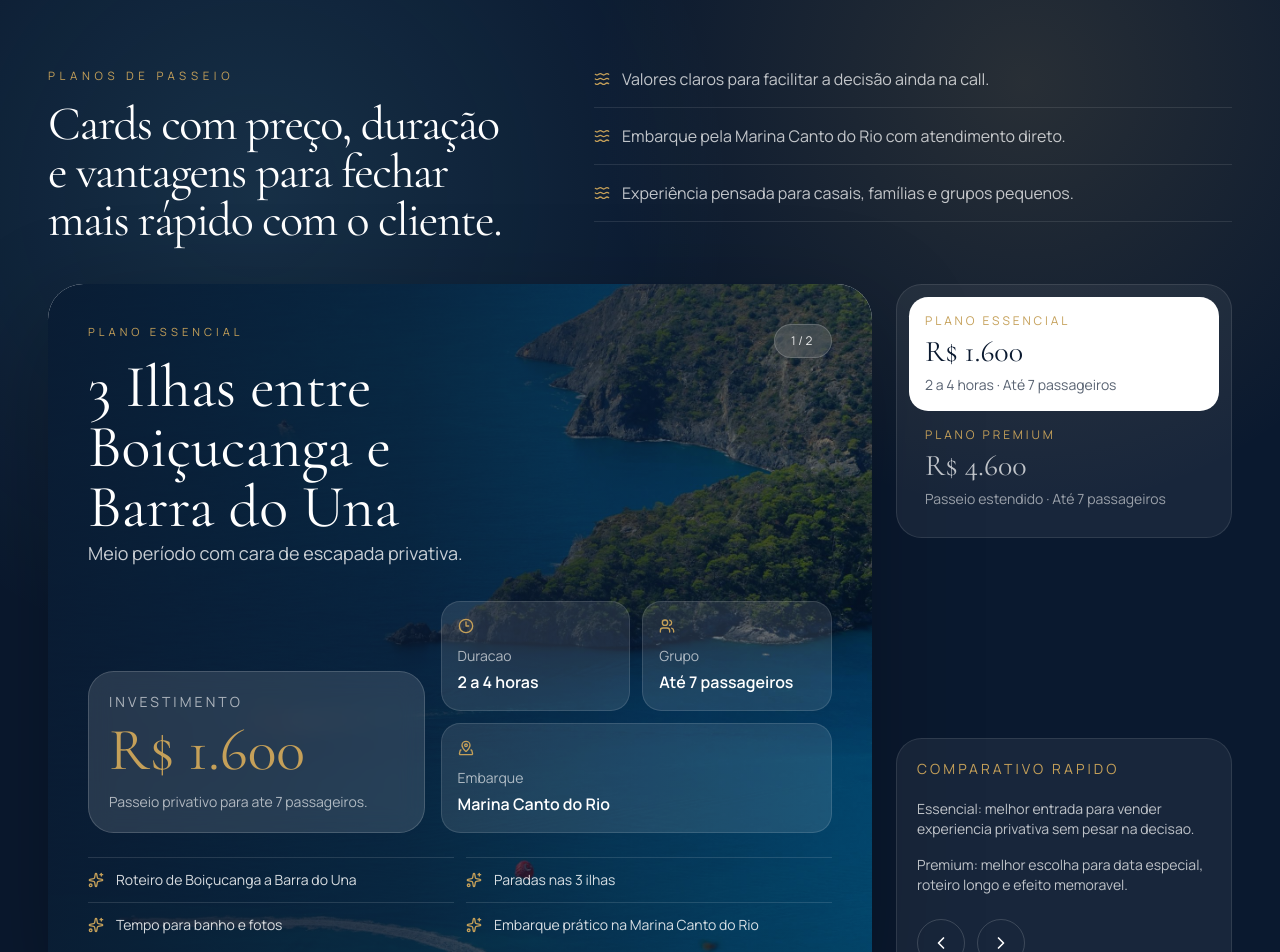
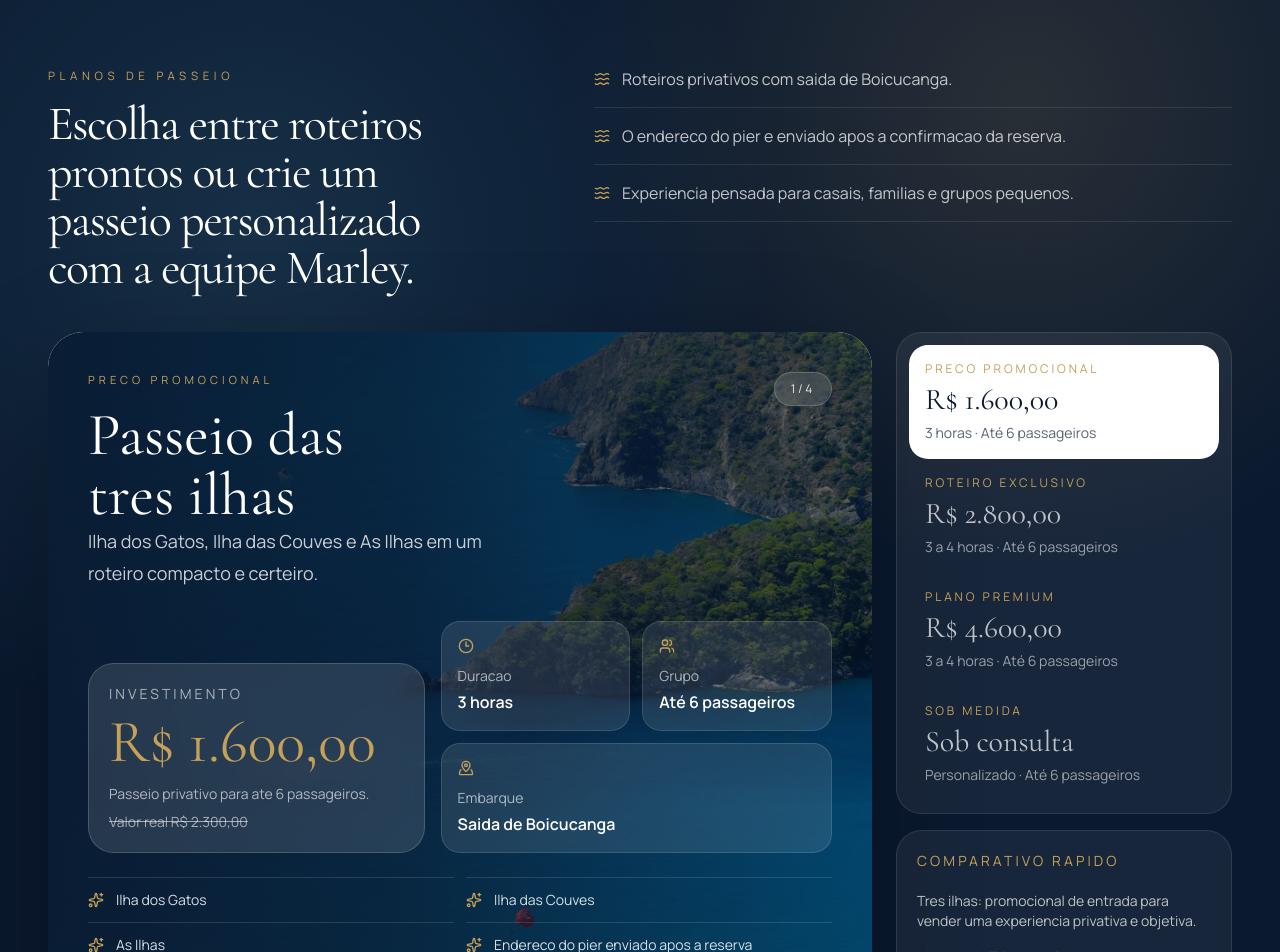
Before and after one commit to AGENCIAVCD/Marley-Aluguel-lancha, a Next.js app: page / in a window 1280 px wide. Shown: the part 1660-2612 px from the top of the page. Built offline with nearby package versions, Linux system fonts and the light colour scheme.

Commit message:
Apply client route and booking corrections

```diff
--- a/app/page.tsx
+++ b/app/page.tsx
@@ -25,7 +25,7 @@ declare global {
   }
 }
 
-const whatsappNumber = process.env.NEXT_PUBLIC_WHATSAPP_NUMBER ?? "";
+const whatsappNumber = process.env.NEXT_PUBLIC_WHATSAPP_NUMBER ?? "5511956773322";
 
 const experienceCards = [
   {
@@ -34,8 +34,8 @@ const experienceCards = [
     image: "/pexels/coast-emerald.jpg",
   },
   {
-    title: "Conforto premium",
-    copy: "Ventura 230 com acabamento impecável, embarque privativo e atmosfera criada para relaxar com exclusividade.",
+    title: "Conforto a bordo",
+    copy: "Ventura 23 pes com embarque privativo e atmosfera criada para relaxar com exclusividade.",
     image: "/pexels/boats-aerial.jpg",
   },
   {
@@ -47,18 +47,19 @@ const experienceCards = [
 
 const plans = [
   {
-    id: "essencial",
-    label: "Plano Essencial",
-    title: "3 Ilhas entre Boiçucanga e Barra do Una",
-    price: "R$ 1.600",
-    duration: "2 a 4 horas",
-    capacity: "Até 7 passageiros",
-    embark: "Marina Canto do Rio",
-    tagline: "Meio período com cara de escapada privativa.",
-    idealFor: "Perfeito para casal, família pequena ou grupo que quer mar bonito sem comprometer o dia inteiro.",
+    id: "tres-ilhas",
+    label: "Preco promocional",
+    title: "Passeio das tres ilhas",
+    price: "R$ 1.600,00",
+    originalPrice: "R$ 2.300,00",
+    duration: "3 horas",
+    capacity: "Até 6 passageiros",
+    embark: "Saida de Boicucanga",
+    tagline: "Ilha dos Gatos, Ilha das Couves e As Ilhas em um roteiro compacto e certeiro.",
+    idealFor: "Perfeito para casal, familia pequena ou grupo que quer mar bonito, banho e fotos sem comprometer o dia inteiro.",
     summary:
-      "Passeio privativo ideal para quem quer curtir o mar com praticidade, visual bonito e tempo para banho nas 3 ilhas.",
-    benefits: ["Roteiro de Boiçucanga a Barra do Una", "Paradas nas 3 ilhas", "Tempo para banho e fotos", "Embarque prático na Marina Canto do Rio"],
+      "Passeio privativo ideal para quem quer curtir tres paradas classicas com praticidade, visual bonito e tempo para banho.",
+    benefits: ["Ilha dos Gatos", "Ilha das Couves", "As Ilhas", "Endereco do pier enviado apos a reserva"],
     secretTitle: "O melhor custo por memoria",
     secretCopy:
       "Esse plano funciona muito bem para quem quer sentir que fez algo especial sem transformar o passeio em uma grande producao.",
@@ -66,30 +67,71 @@ const plans = [
     image: "/pexels/boats-aerial.jpg",
   },
   {
-    id: "premium",
+    id: "montao-do-trigo",
+    label: "Roteiro exclusivo",
+    title: "Ilha Montao do Trigo",
+    price: "R$ 2.800,00",
+    originalPrice: null,
+    duration: "3 a 4 horas",
+    capacity: "Até 6 passageiros",
+    embark: "Saida de Boicucanga",
+    tagline: "Um passeio para quem quer ir alem do obvio e conhecer um visual marcante do litoral.",
+    idealFor: "Ideal para quem ja conhece os roteiros mais basicos e quer uma navegacao com cara de descoberta.",
+    summary:
+      "Roteiro privativo ate a Ilha Montao do Trigo, com navegacao cenica, pausa para contemplar e tempo para aproveitar o mar.",
+    benefits: ["Ilha Montao do Trigo", "Roteiro menos comum", "Navegacao de 3 a 4 horas", "Endereco do pier enviado apos a reserva"],
+    secretTitle: "A escolha de quem quer novidade",
+    secretCopy:
+      "Montao do Trigo tem apelo de descoberta. E o roteiro certo para vender exclusividade sem depender de um passeio muito longo.",
+    secretBullets: ["Menos previsivel", "Mais sensacao de roteiro especial", "Boa duracao para aproveitar sem pressa"],
+    image: "/pexels/coast-emerald.jpg",
+  },
+  {
+    id: "ilhabela",
     label: "Plano Premium",
     title: "Ilhabela com chance de avistamento de baleias",
-    price: "R$ 4.600",
-    duration: "Passeio estendido",
-    capacity: "Até 7 passageiros",
-    embark: "Marina Canto do Rio",
-    tagline: "A rota aspiracional para quem quer viver o dia inteiro no mar.",
+    price: "R$ 4.600,00",
+    originalPrice: null,
+    duration: "3 a 4 horas",
+    capacity: "Até 6 passageiros",
+    embark: "Saida de Boicucanga",
+    tagline: "Ilhabela em meio periodo, com possibilidade de avistamento de baleias na temporada.",
     idealFor: "Ideal para clientes que querem impressionar convidados, celebrar uma data ou transformar o passeio no evento principal.",
     summary:
-      "Experiência mais exclusiva para quem quer navegar até Ilhabela e aproveitar um roteiro mais longo, com possibilidade de avistar baleias na temporada.",
-    benefits: ["Navegação até Ilhabela", "Possibilidade de avistamento de baleia", "Experiência privativa de dia inteiro", "Roteiro mais completo e exclusivo"],
+      "Experiencia mais exclusiva para quem quer navegar ate Ilhabela e aproveitar um roteiro de 3 a 4 horas com possibilidade de avistar baleias.",
+    benefits: ["Navegacao ate Ilhabela", "Possibilidade de avistamento de baleias", "Duracao de 3 a 4 horas", "Endereco do pier enviado apos a reserva"],
     secretTitle: "O plano que vira historia",
     secretCopy:
       "Aqui o valor nao esta so na distancia. Esta na chance de viver um dia raro, com Ilhabela no roteiro e natureza fazendo parte da surpresa.",
     secretBullets: ["Mais tempo a bordo", "Mais impacto para datas especiais", "Mais chance de uma experiencia realmente incomum"],
     image: "/pexels/hero-sao-sebastiao.jpg",
   },
+  {
+    id: "personalizado",
+    label: "Sob medida",
+    title: "Passeio personalizado",
+    price: "Sob consulta",
+    originalPrice: null,
+    duration: "Personalizado",
+    capacity: "Até 6 passageiros",
+    embark: "Saida de Boicucanga",
+    tagline: "Quer conhecer outras praias e ilhas? A equipe monta o roteiro com voce.",
+    idealFor: "Perfeito para quem tem uma praia em mente, quer ajustar tempo de navegacao ou precisa de uma experiencia sob medida.",
+    summary:
+      "Converse com nossa equipe para criar um roteiro personalizado por praias, ilhas e paradas que facam sentido para o seu grupo.",
+    benefits: ["Roteiro criado com a equipe", "Praias e ilhas sob consulta", "Duracao combinada antes da reserva", "Endereco do pier enviado apos a reserva"],
+    secretTitle: "A rota que nasce da conversa",
+    secretCopy:
+      "Esse plano e para transformar uma ideia em passeio. Em vez de encaixar o cliente em uma rota pronta, a Marley desenha a experiencia com ele.",
+    secretBullets: ["Mais flexibilidade", "Mais aderencia ao perfil do grupo", "Boa opcao para pedidos especiais"],
+    image: "/pexels/turquoise-boats.jpg",
+  },
 ];
 
 const highlights = [
-  "Valores claros para facilitar a decisão ainda na call.",
-  "Embarque pela Marina Canto do Rio com atendimento direto.",
-  "Experiência pensada para casais, famílias e grupos pequenos.",
+  "Roteiros privativos com saida de Boicucanga.",
+  "O endereco do pier e enviado apos a confirmacao da reserva.",
+  "Experiencia pensada para casais, familias e grupos pequenos.",
 ];
 
 const primaryInteractiveClassName =
@@ -118,23 +160,14 @@ function fadeUp(delay = 0) {
 }
 
 function buildWhatsappHref(people: string, date: string, itinerary: string) {
-  const itineraryLabel = plans.find((item) => item.id === itinerary)?.label ?? "Plano personalizado";
+  void people;
+  void date;
+  void itinerary;
 
-  const text = [
-    "Oi, quero reservar um passeio de lancha com a Marley.",
-    `Pessoas: ${people || "a definir"}.`,
-    `Data desejada: ${date || "a definir"}.`,
-    `Interesse: ${itineraryLabel}.`,
-  ].join(" ");
-
-  const base = whatsappNumber
-    ? `https://wa.me/${whatsappNumber}`
-    : "https://api.whatsapp.com/send";
-
-  return `${base}?text=${encodeURIComponent(text)}`;
+  return `https://wa.me/${whatsappNumber}`;
 }
 
-const clientFacts = ["São Sebastião", "Marina Canto do Rio", "Até 7 passageiros"];
+const clientFacts = ["São Sebastião", "Saida de Boicucanga", "Até 6 passageiros"];
 
 export default function Home() {
   const shouldReduceMotion = useReducedMotion();
@@ -206,7 +239,7 @@ export default function Home() {
               <div className="flex min-w-0 items-center gap-3">
                 <span className="relative flex h-11 w-11 shrink-0 items-center justify-center overflow-hidden rounded-full bg-white/92 p-1 shadow-[0_10px_30px_rgba(0,0,0,0.18)] ring-1 ring-white/30">
                   <Image
-                    src="/images/sea-view.png"
+                    src="/images/logo-marley.png"
                     alt="Logo Marley Experiências no Mar"
                     width={56}
                     height={56}
@@ -268,8 +301,8 @@ export default function Home() {
                   {...fadeUp(0.16)}
                   className="mt-7 max-w-xl pl-1 text-base leading-8 text-white/78 sm:text-[1.08rem]"
                 >
-                  Passeios privativos de lancha com conforto e segurança, com embarque na Marina Canto do
-                  Rio e roteiros exclusivos pelo litoral norte.
+                  Passeios privativos de lancha com conforto e segurança, com saida de Boicucanga e
+                  endereco do pier enviado apos a confirmacao da reserva.
                 </motion.p>
 
                 <motion.div
@@ -342,9 +375,6 @@ export default function Home() {
                       </option>
                       <option value="6" className="text-[var(--color-navy)]">
                         6 pessoas
-                      </option>
-                      <option value="7" className="text-[var(--color-navy)]">
-                        7 pessoas
                       </option>
                     </select>
                   </label>
@@ -444,7 +474,7 @@ export default function Home() {
                 Planos de passeio
               </p>
               <h2 className="mt-4 text-balance font-display text-4xl leading-none tracking-[-0.03em] sm:text-5xl">
-                Cards com preço, duração e vantagens para fechar mais rápido com o cliente.
+                Escolha entre roteiros prontos ou crie um passeio personalizado com a equipe Marley.
               </h2>
             </div>
             <div className="space-y-4 text-white/74">
@@ -494,7 +524,7 @@ export default function Home() {
                         </h3>
                       </div>
                       <div className="rounded-full border border-white/18 bg-white/12 px-4 py-2 text-xs uppercase tracking-[0.22em] text-white/86 backdrop-blur-md">
-                        {activePlanIndex + 1}/2
+                        {activePlanIndex + 1}/{plans.length}
                       </div>
                     </div>
 
@@ -506,7 +536,10 @@ export default function Home() {
                           <p className="mt-2 font-display text-6xl leading-none text-[var(--color-sand)]">
                             {selectedPlan.price}
                           </p>
-                          <p className="mt-3 text-sm text-white/64">Passeio privativo para ate 7 passageiros.</p>
+                          <p className="mt-3 text-sm text-white/64">Passeio privativo para ate 6 passageiros.</p>
+                          {selectedPlan.originalPrice ? (
+                            <p className="mt-2 text-sm text-white/58 line-through">Valor real {selectedPlan.originalPrice}</p>
+                          ) : null}
                         </div>
 
                         <div className="grid gap-3">
@@ -670,8 +703,10 @@ export default function Home() {
               <div className="rounded-[1.6rem] border border-white/10 bg-white/6 p-5 text-white">
                 <p className="text-sm uppercase tracking-[0.22em] text-[var(--color-sand)]">Comparativo rapido</p>
                 <div className="mt-5 space-y-4 text-sm text-white/72">
-                  <p>Essencial: melhor entrada para vender experiencia privativa sem pesar na decisao.</p>
-                  <p>Premium: melhor escolha para data especial, roteiro longo e efeito memoravel.</p>
+                  <p>Tres ilhas: promocional de entrada para vender uma experiencia privativa e objetiva.</p>
+                  <p>Montao do Trigo: roteiro menos comum para quem quer sensacao de descoberta.</p>
+                  <p>Ilhabela: melhor escolha para quem busca um passeio com mais impacto.</p>
+                  <p>Personalizado: conversa direta para montar outras praias e ilhas.</p>
                 </div>
                 <div className="mt-6 flex gap-3">
                   <button
@@ -730,18 +765,18 @@ export default function Home() {
               Uma Ventura 23 pés para passeios elegantes e confortáveis no litoral.
             </h2>
             <p className="mt-6 max-w-xl text-base leading-7 text-[color:rgba(10,25,47,0.72)]">
-              A lancha une porte ideal para grupos pequenos, navegação agradável e embarque organizado na
-              Marina Canto do Rio, deixando a experiência mais fluida desde a chegada.
+              A lancha une porte ideal para grupos pequenos, navegacao agradavel e saida de Boicucanga.
+              O endereco do pier de embarque e enviado apos a confirmacao do passeio.
             </p>
 
             <div className="mt-8 grid gap-3 sm:grid-cols-2">
               <div className="rounded-[1.4rem] bg-[var(--color-seafoam)] px-4 py-4">
                 <p className="text-sm uppercase tracking-[0.2em] text-[var(--color-sand)]">Capacidade</p>
-                <p className="mt-2 text-lg text-[var(--color-navy)]">Até 7 passageiros</p>
+                <p className="mt-2 text-lg text-[var(--color-navy)]">Até 6 passageiros</p>
               </div>
               <div className="rounded-[1.4rem] bg-[var(--color-seafoam)] px-4 py-4">
                 <p className="text-sm uppercase tracking-[0.2em] text-[var(--color-sand)]">Embarque</p>
-                <p className="mt-2 text-lg text-[var(--color-navy)]">Marina Canto do Rio</p>
+                <p className="mt-2 text-lg text-[var(--color-navy)]">Saida de Boicucanga</p>
               </div>
             </div>
           </motion.div>
@@ -774,7 +809,7 @@ export default function Home() {
               <div className="relative">
                 <div className="absolute inset-0 scale-125 rounded-full bg-[radial-gradient(circle,rgba(114,213,242,0.26),transparent_60%)] blur-xl" />
                 <Image
-                  src="/images/sea-view.png"
+                  src="/images/logo-marley.png"
                   alt="Logo Marley"
                   width={220}
                   height={164}
@@ -788,11 +823,11 @@ export default function Home() {
               <div className="mt-8 grid w-full gap-3 text-left">
                 <div className="flex items-center gap-3 rounded-2xl bg-[var(--color-seafoam)] px-4 py-3">
                   <MapPinned aria-hidden="true" className="h-4 w-4 shrink-0 text-[var(--color-sand)]" />
-                  <span>Embarque na Marina Canto do Rio</span>
+                  <span>Saida de Boicucanga</span>
                 </div>
                 <div className="flex items-center gap-3 rounded-2xl bg-[var(--color-seafoam)] px-4 py-3">
                   <ShipWheel aria-hidden="true" className="h-4 w-4 shrink-0 text-[var(--color-sand)]" />
-                  <span>Passeios privativos com até 7 passageiros</span>
+                  <span>Passeios privativos com até 6 passageiros</span>
                 </div>
               </div>
             </div>
```
